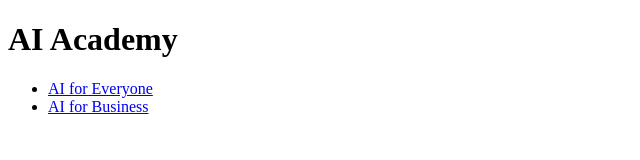
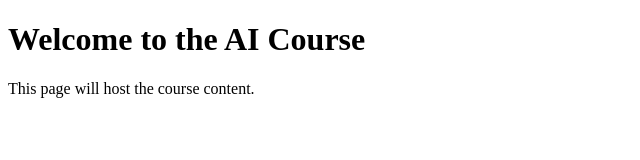
Before and after one commit to Ngeyane2003/AI-Course, a plain HTML site: page index.html in a window 1280 px wide. Shown: the whole page, without its empty margins (0-640 px from the left). Drawn offline with Linux system fonts and the light colour scheme.

Commit message:
Add files via upload

```diff
--- a/index.html
+++ b/index.html
@@ -1,11 +1,8 @@
 <!DOCTYPE html>
 <html>
-<head><title>AI Courses</title></head>
+<head><title>AI Course</title></head>
 <body>
-<h1>AI Academy</h1>
-<ul>
-<li><a href="../course-ai-for-everyone/index.html">AI for Everyone</a></li>
-<li><a href="../course-ai-for-business/index.html">AI for Business</a></li>
-</ul>
+<h1>Welcome to the AI Course</h1>
+<p>This page will host the course content.</p>
 </body>
 </html>
```
